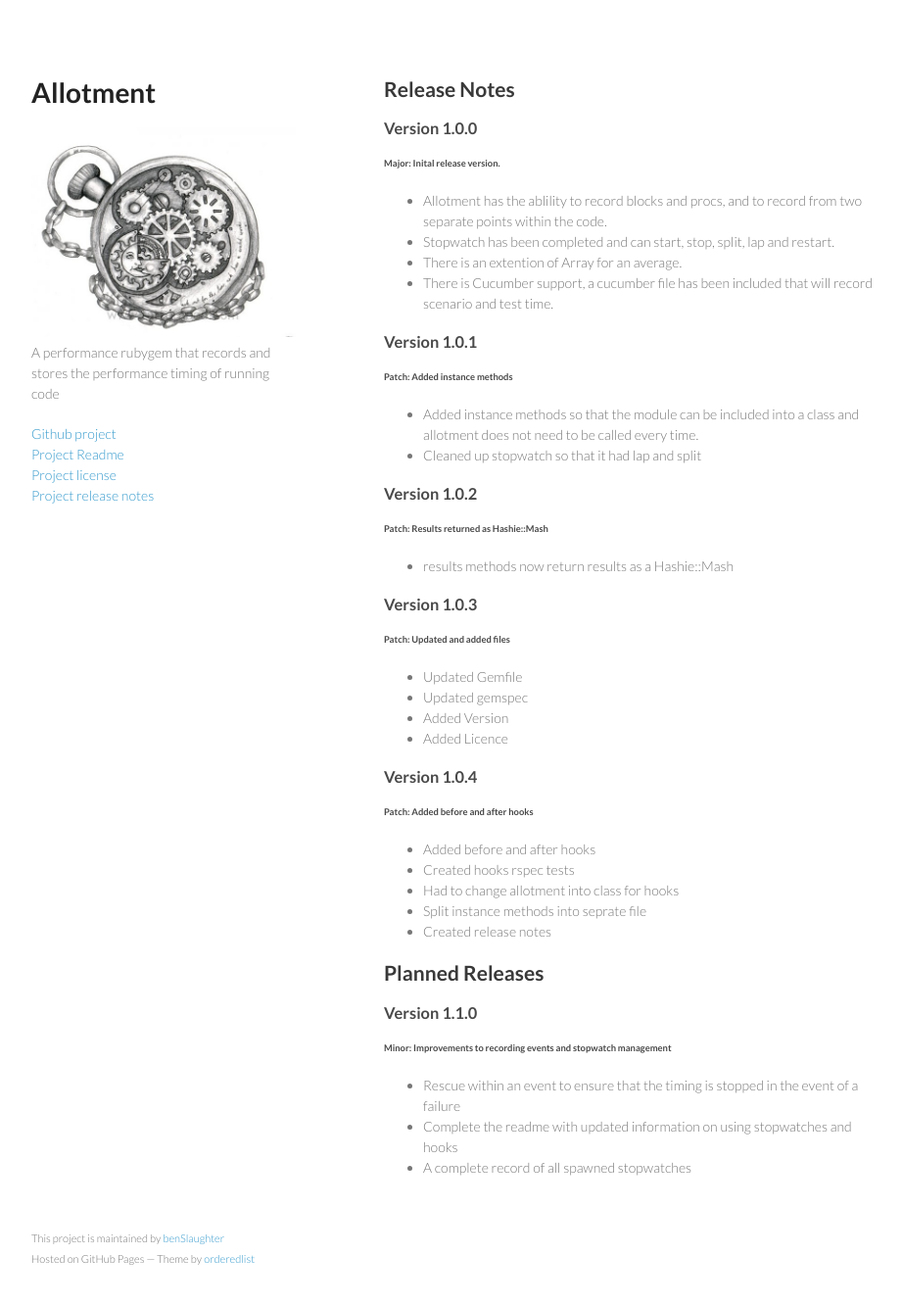
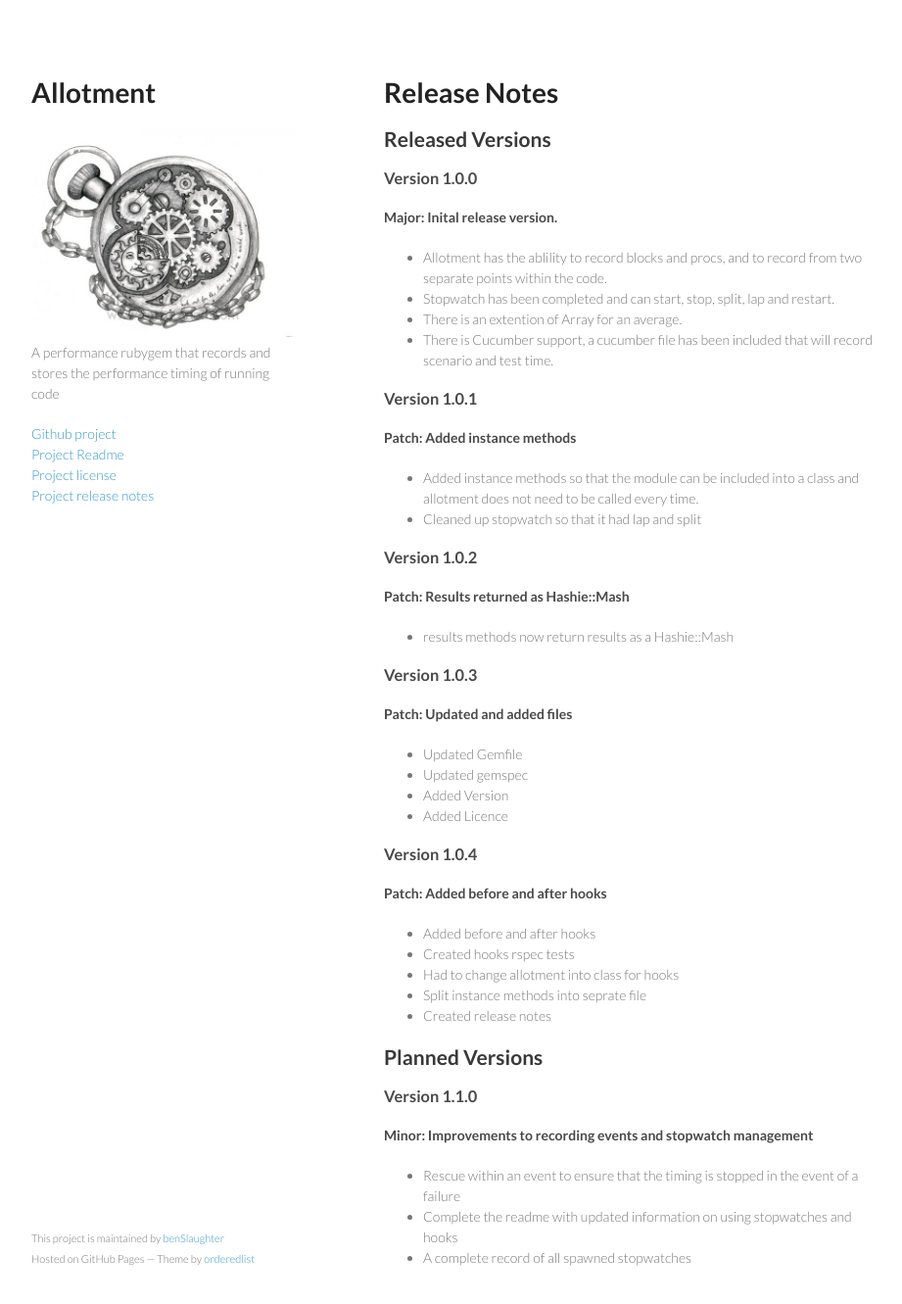
Before and after one commit to benSlaughter/allotment, a Jekyll site: the page built from docs/release_notes.md, in a window 1280 px wide and 1364 px high. Shown: the top 1331 px of the window at 98% size, without its empty margins (178-1099 px from the left). Built offline with Jekyll 4.4.1, drawn with Linux system fonts in a browser that asks for light colours; nearby versions of some CDN libraries; Markdown is read by kramdown in place of the engine named in the settings.

Commit message:
update to release notes

```diff
--- a/docs/release_notes.md
+++ b/docs/release_notes.md
@@ -3,41 +3,42 @@ layout: index
 ---
 
 
-## Release Notes
+# Release Notes
+## Released Versions
 ### Version 1.0.0
-###### Major: Inital release version.
+#### Major: Inital release version.
  * Allotment has the ablility to record blocks and procs, and to record from two separate points within the code.
  * Stopwatch has been completed and can start, stop, split, lap and restart.
  * There is an extention of Array for an average.
  * There is Cucumber support, a cucumber file has been included that will record scenario and test time.
 
 ### Version 1.0.1
-###### Patch: Added instance methods
+#### Patch: Added instance methods
  * Added instance methods so that the module can be included into a class and allotment does not need to be called every time.
  * Cleaned up stopwatch so that it had lap and split
 
 ### Version 1.0.2
-###### Patch: Results returned as Hashie::Mash
+#### Patch: Results returned as Hashie::Mash
  * results methods now return results as a Hashie::Mash
 
 ### Version 1.0.3
-###### Patch: Updated and added files
+#### Patch: Updated and added files
  * Updated Gemfile
  * Updated gemspec
  * Added Version
  * Added Licence
 
 ### Version 1.0.4
-###### Patch: Added before and after hooks
+#### Patch: Added before and after hooks
  * Added before and after hooks
  * Created hooks rspec tests
  * Had to change allotment into class for hooks
  * Split instance methods into seprate file
  * Created release notes
 
-## Planned Releases
+## Planned Versions
 ### Version 1.1.0
-###### Minor: Improvements to recording events and stopwatch management
+#### Minor: Improvements to recording events and stopwatch management
  * Rescue within an event to ensure that the timing is stopped in the event of a failure
  * Complete the readme with updated information on using stopwatches and hooks
  * A complete record of all spawned stopwatches
```
